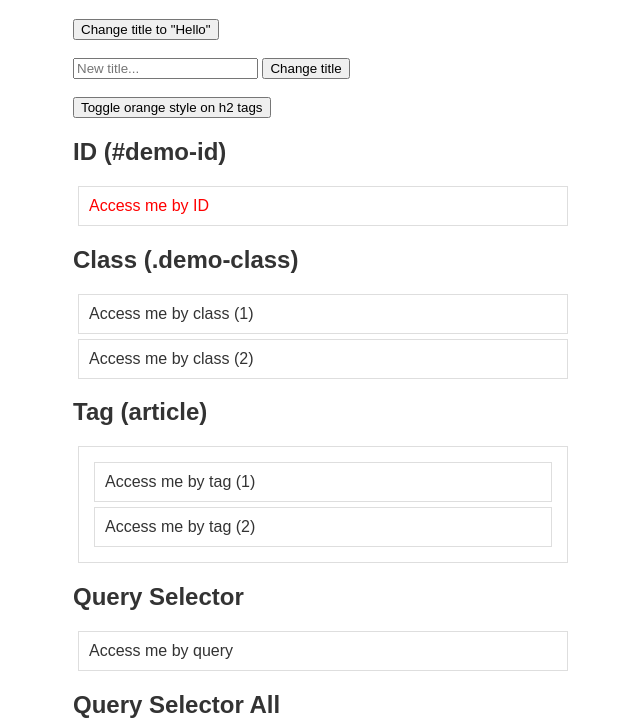
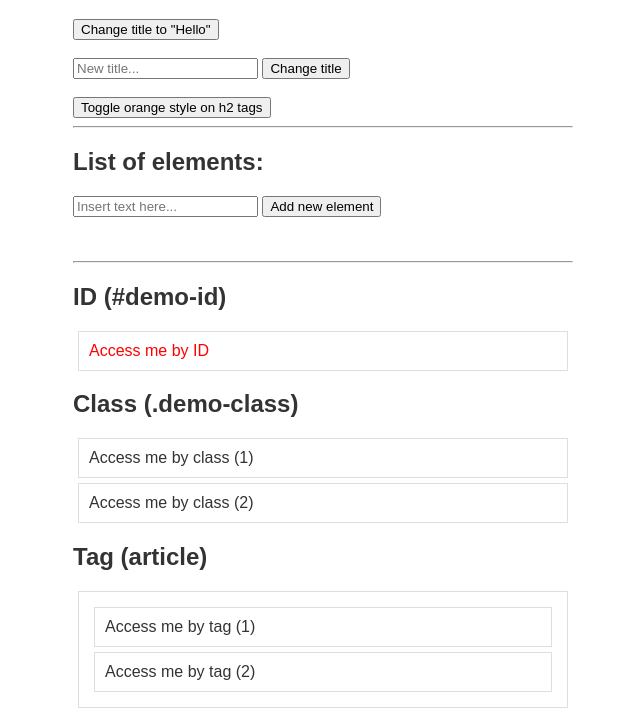
Before and after one commit to ecamellini/FS0522-U1-D11, a plain HTML site: page index.html in a window 1280 px wide. Shown: the part 61-786 px from the top of the page, without its empty margins (317-957 px from the left). Drawn offline with Linux system fonts and the light colour scheme.

Commit message:
Adding elements to a list

```diff
--- a/index.html
+++ b/index.html
@@ -57,6 +57,20 @@
   <br />
 
   <button onclick="setH2Orange()">Toggle orange style on h2 tags</button>
+
+  <hr />
+  <h2>List of elements:</h2>
+
+  <input required type="text" id="new-element-text" placeholder="Insert text here..." />
+  <button onclick="addElementToList()">Add new element</button>
+
+  <div id="elements-list">
+    <!-- Elements will be added here... -->
+  </div>
+
+  <br />
+  <br />
+  <hr />
 
   <div id="container-node">
 
@@ -166,7 +180,30 @@
       }
     }
 
+    function addElementToList() {
 
+      // Creating new HTML elements using JavaScript
+
+      // 1) Create the new element using document.createElement
+      let newDivNode = document.createElement('div')
+
+      // 2) Manipulate/modify the new tag to make it as you need it
+      //    (e.g., you add a text, a class, etc.)
+      let userInput = document.getElementById('new-element-text').value
+
+      if (userInput === '') {
+        alert("You need to insert some text in the new element.")
+      } else {
+
+        newDivNode.innerText = userInput
+
+        // 3) You append it somewhere to the DOM.
+        //    If you don't do this, your tag is just an object inside a variable...
+        //    But you are not showing it on the page.
+        let elementsListNode = document.getElementById('elements-list')
+        elementsListNode.appendChild(newDivNode)
+      }
+    }
   </script>
 </body>
 
```
